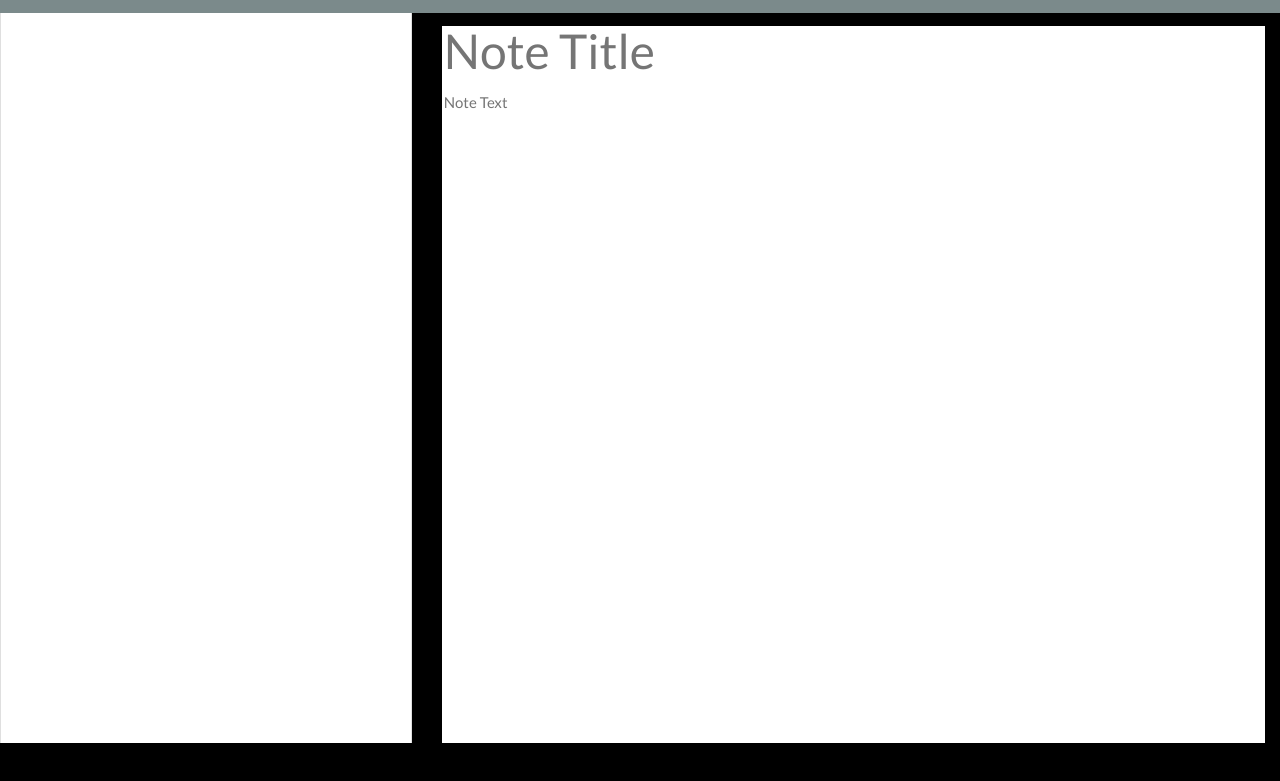
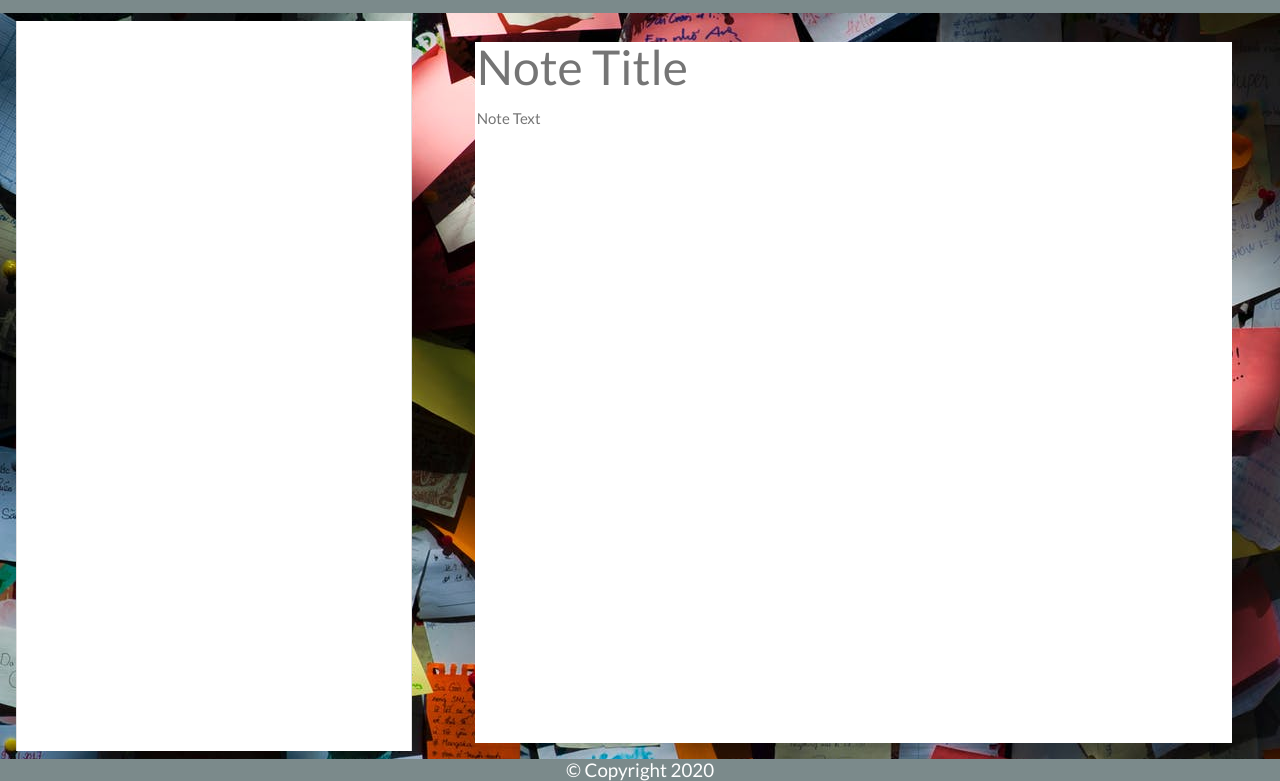
Before and after one commit to Creyes17e/note-taker, a website: page public/notes.html in a window 1280 px wide. Shown: the part 58-839 px from the top of the page. Before the commit the page ends 806 px from the top, so only its background shows below. Drawn offline with nearby package versions, Linux system fonts and the light colour scheme; no server answers.

Commit message:
styled html sites

```diff
--- a/public/assets/css/style.css
+++ b/public/assets/css/style.css
@@ -3,7 +3,7 @@ body {
   height: 100%;
   margin: 0;
   padding: 0;
-  background-color: #000000;
+  background-image: url("./bgimg.jpeg");
 }
 
 .save-note {
@@ -72,3 +72,11 @@ body {
   padding: 20px;
   cursor: pointer;
 }
+h5 {
+  color: white;
+  text-align: center;
+}
+
+.jumbotron {
+  background-color: rgba(245, 245, 245, 0.644);
+}
--- a/public/notes.html
+++ b/public/notes.html
@@ -27,13 +27,13 @@
       </div>
     </nav>
     <div class="container-fluid">
-      <div class="row">
-        <div class="col-4 list-container">
+      <div class="row mb-6">
+        <div class="col-4 list-container my-2 pl-3">
           <div class="card">
             <ul class="list-group"></ul>
           </div>
         </div>
-        <div class="col-8">
+        <div class="col-8 px-5 my-3">
           <input
             class="note-title"
             placeholder="Note Title"
@@ -44,6 +44,9 @@
         </div>
       </div>
     </div>
+    <footer class="footer navbar-fixed-bottom bg-dark">
+      <h5>&copy; Copyright 2020</h5>
+    </footer>
     <script src="https://cdnjs.cloudflare.com/ajax/libs/jquery/3.3.1/jquery.min.js"></script>
     <script type="text/javascript" src="./assets/js/index.js"></script>
   </body>
```
Also changed, not shown: public/index.html (+3 -0 lines), public/assets/css/bgimg.jpeg (added).
